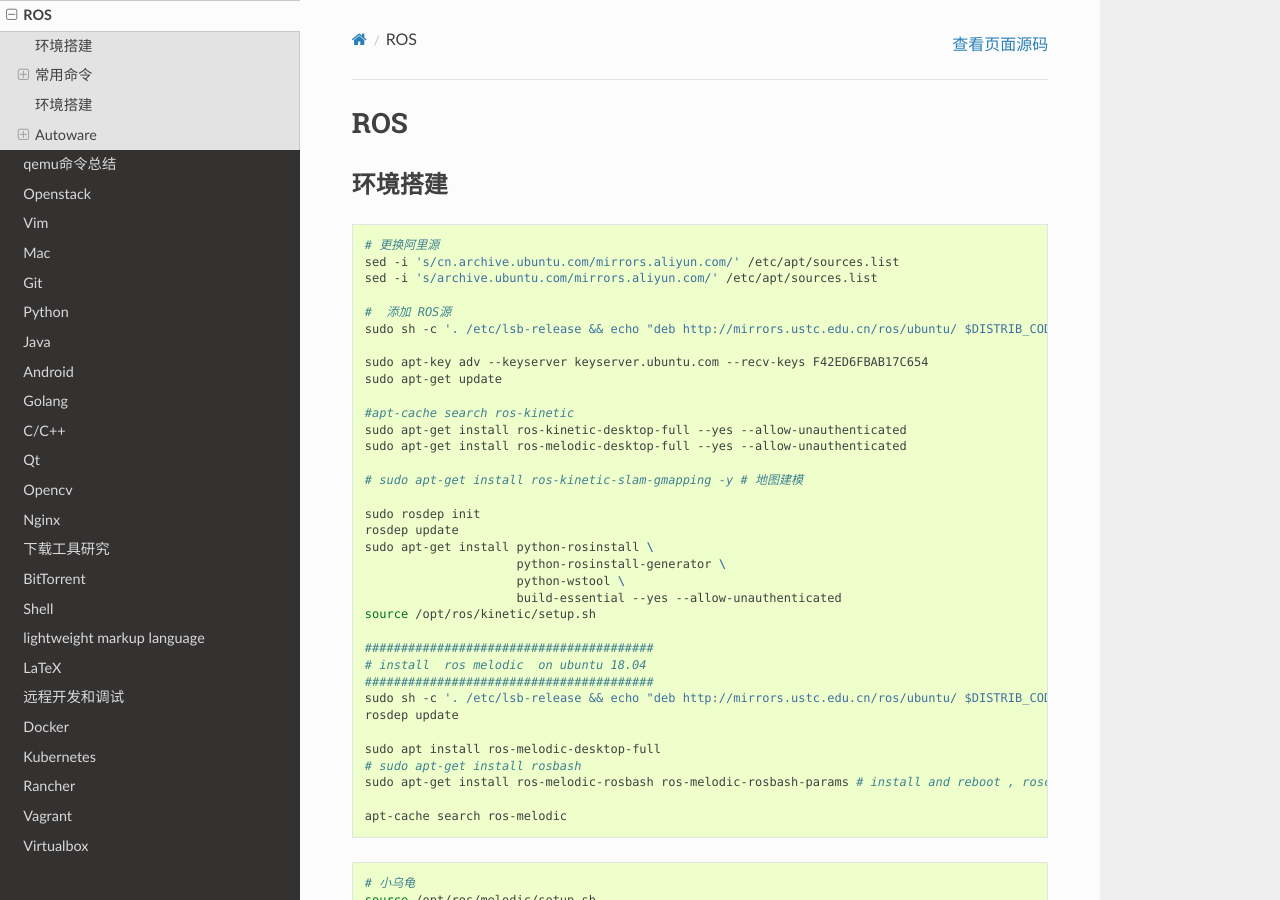
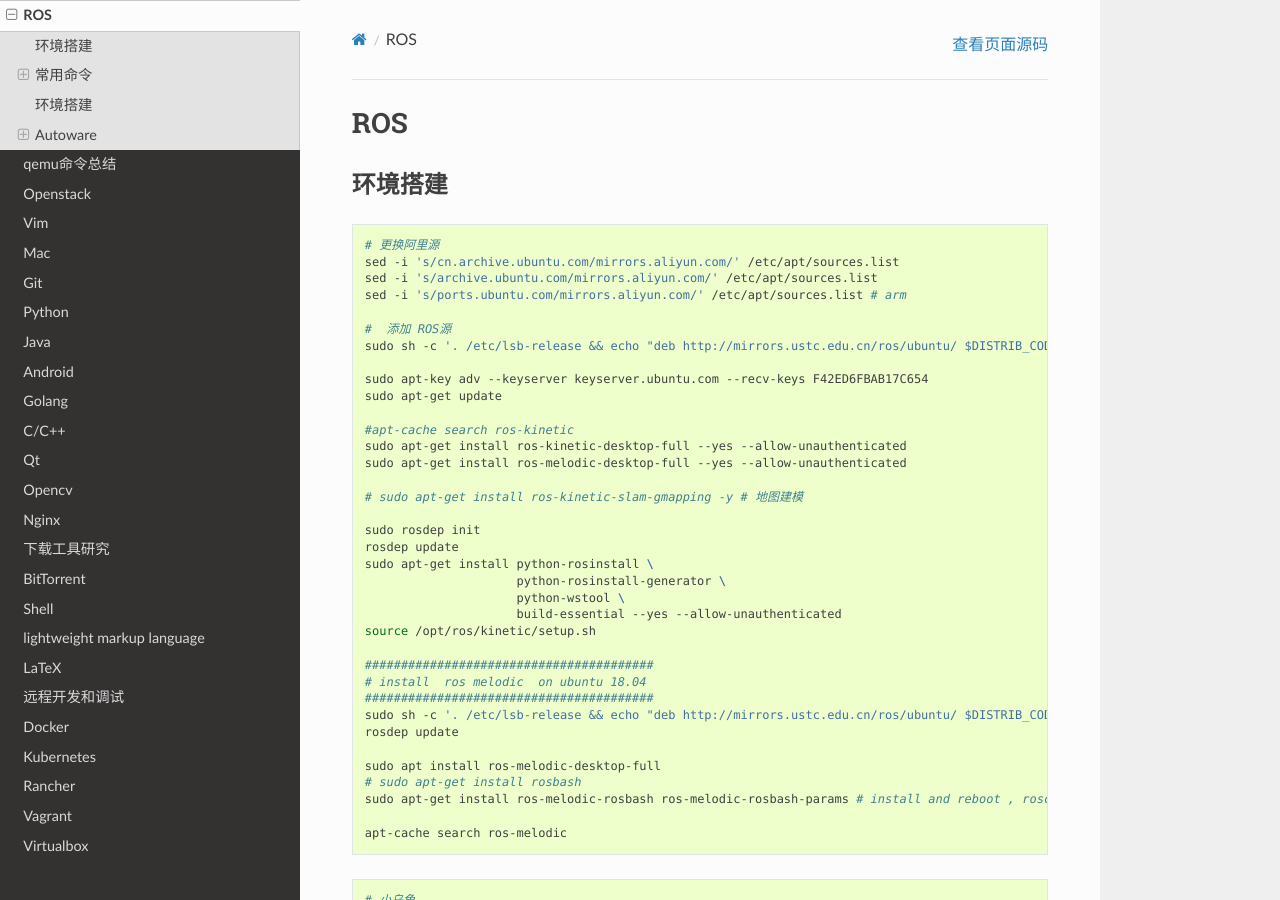
Before and after one commit to my-rds-store/my_space, a Sphinx documentation site: the page built from source/ros/index.rst, in a window 1280 px wide and 900 px high. Built offline with Sphinx 7.4.7 and the Read the Docs theme 2.0.0, drawn with Linux system fonts in a browser that asks for light colours.

Commit message:
update ...

```diff
--- a/source/ros/index.rst
+++ b/source/ros/index.rst
@@ -12,6 +12,7 @@
         # 更换阿里源
         sed -i 's/cn.archive.ubuntu.com/mirrors.aliyun.com/' /etc/apt/sources.list
         sed -i 's/archive.ubuntu.com/mirrors.aliyun.com/' /etc/apt/sources.list
+        sed -i 's/ports.ubuntu.com/mirrors.aliyun.com/' /etc/apt/sources.list # arm
 
         #  添加 ROS源
         sudo sh -c '. /etc/lsb-release && echo "deb http://mirrors.ustc.edu.cn/ros/ubuntu/ $DISTRIB_CODENAME main" > /etc/apt/sources.list.d/ros-latest.list'
```
